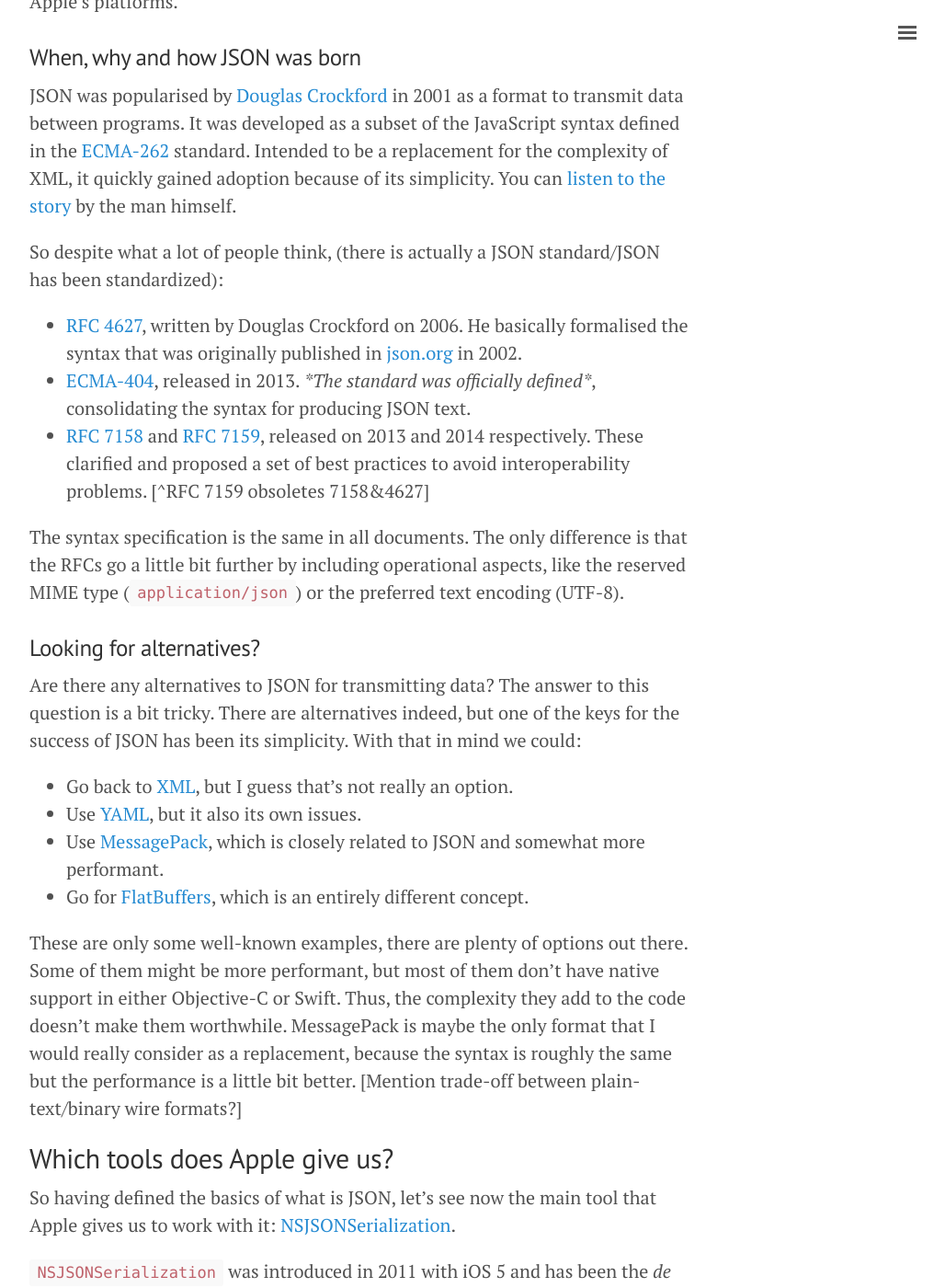
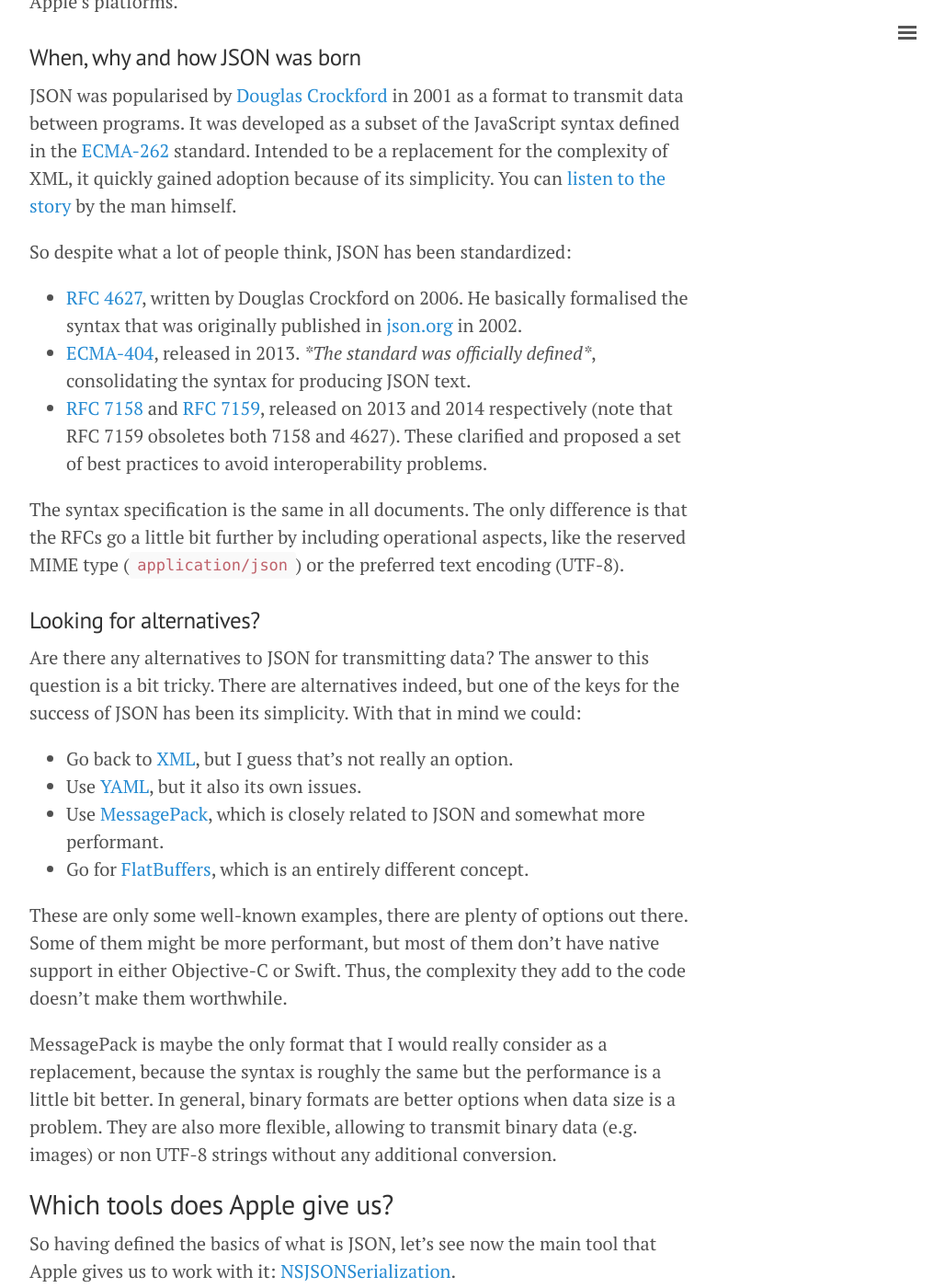
Before and after one commit to elitalon/elitalon.github.io, a Jekyll site: the page built from _posts/2016-07-23-what-nobody-will-tell-you-about-json.md, in a window 1280 px wide and 1400 px high, scrolled down 1758 px. Shown: the whole window at 92% size, without its empty margins (248-1276 px from the left). Built offline with Jekyll 4.4.1, drawn with Linux system fonts in a browser that asks for light colours; some of the changed text lies outside the part shown.

Commit message:
Clean inline editions from @flufff42 in #2

```diff
--- a/_posts/2016-07-23-what-nobody-will-tell-you-about-json.md
+++ b/_posts/2016-07-23-what-nobody-will-tell-you-about-json.md
@@ -38,11 +38,11 @@
 ### When, why and how JSON was born
 JSON was popularised by [Douglas Crockford](http://crockford.com) in 2001 as a format to transmit data between programs. It was developed as a subset of the JavaScript syntax defined in the [ECMA-262](http://www.ecma-international.org/publications/standards/Ecma-262.htm) standard. Intended to be a replacement for the complexity of XML, it quickly gained adoption because of its simplicity. You can [listen to the story](https://www.youtube.com/watch?v=kc8BAR7SHJI) by the man himself.
 
-So despite what a lot of people think, (there is actually a JSON standard/JSON has been standardized):
+So despite what a lot of people think, JSON has been standardized:
 
 * [RFC 4627](https://tools.ietf.org/html/rfc4627), written by Douglas Crockford on 2006. He basically formalised the syntax that was originally published in [json.org](http://json.org) in 2002.
 * [ECMA-404](http://www.ecma-international.org/publications/files/ECMA-ST/ECMA-404.pdf), released in 2013. _*The standard was officially defined*_, consolidating the syntax for producing JSON text.
-* [RFC 7158](https://tools.ietf.org/html/rfc7158) and [RFC 7159](https://tools.ietf.org/html/rfc7159), released on 2013 and 2014 respectively. These clarified and proposed a set of best practices to avoid interoperability problems. [^RFC 7159 obsoletes 7158&4627]
+* [RFC 7158](https://tools.ietf.org/html/rfc7158) and [RFC 7159](https://tools.ietf.org/html/rfc7159), released on 2013 and 2014 respectively (note that RFC 7159 obsoletes both 7158 and 4627). These clarified and proposed a set of best practices to avoid interoperability problems.
 
 The syntax specification is the same in all documents. The only difference is that the RFCs go a little bit further by including operational aspects, like the reserved MIME type (`application/json`) or the preferred text encoding (UTF-8).
 
@@ -54,7 +54,9 @@
 * Use [MessagePack](https://en.wikipedia.org/wiki/MessagePack), which is closely related to JSON and somewhat more performant.
 * Go for [FlatBuffers](https://google.github.io/flatbuffers/index.html), which is an entirely different concept.
 
-These are only some well-known examples, there are plenty of options out there. Some of them might be more performant, but most of them don't have native support in either Objective-C or Swift. Thus, the complexity they add to the code doesn't make them worthwhile. MessagePack is maybe the only format that I would really consider as a replacement, because the syntax is roughly the same but the performance is a little bit better. [Mention trade-off between plain-text/binary wire formats?]
+These are only some well-known examples, there are plenty of options out there. Some of them might be more performant, but most of them don't have native support in either Objective-C or Swift. Thus, the complexity they add to the code doesn't make them worthwhile.
+
+MessagePack is maybe the only format that I would really consider as a replacement, because the syntax is roughly the same but the performance is a little bit better. In general, binary formats are better options when data size is a problem. They are also more flexible, allowing to transmit binary data (e.g. images) or non UTF-8 strings without any additional conversion.
 
 
 ## Which tools does Apple give us?
@@ -71,13 +73,13 @@
 
 > *The top level object is either an `NSArray` or an `NSDictionary`.*
 
-This is an interesting limitation, because the standard [^ only as of [RFC 7518 §2](https://tools.ietf.org/html/rfc7158#section-2)] actually allows any JSON value as a top-level root object. And there is also an important piece of advice:
+This is an interesting limitation, because as of [RFC 7518 §2](https://tools.ietf.org/html/rfc7158#section-2) the standard allows any JSON value as a top-level root object. And there is also an important piece of advice:
 
 > *Other rules may apply. Calling `isValidJSONObject:` or attempting a conversion are the definitive ways to tell if a given object can be converted to JSON data.*
 
 I couldn't find which "other rules" they refer to. So on the event of unexpected behaviour we have to use `isValidJSONObject:` to debug.
 
-This lack of support of the latest standard is probably the fundamental reason that justifies writing an alternative JSON serialiser. Although, to be honest, I have rarely found myself receiving a JSON object where the top-level object was not a dictionary or an array. ([See attached screenshots, `public static var allowFragments: JSONSerialization.ReadingOptions { get }`])
+This lack of support of the latest standard is probably the fundamental reason that justifies writing an alternative JSON serialiser. Although, to be honest, I have rarely found myself receiving a JSON object where the top-level object was not a dictionary or an array. In any case, passing the `.AllowFragments` option disables this limitation (thanks to [@flufffel](https://twitter.com/flufffel) for pointing this out).
 
 
 ## What's wrong with parsing JSON?
@@ -181,8 +183,7 @@
 
 > *Not every piece of clever code is a great pattern.*
 
-[^ I would give benefit of the doubt here to a library first written for Swift 1 when http://chris.eidhof.nl/post/json-parsing-in-swift/ was one of the first Swifty approaches https://github.com/thoughtbot/Argo/commit/f5b5973ae5ff2473fdc8d2a75b5567e6f79513ec]
-
+It is true though that this library was written for Swift 1, when everybody was experimenting and [taking the functional aspects of Swift to the limit](http://chris.eidhof.nl/post/json-parsing-in-swift/). So I can understand why they took this approach.
 
 ### 3. ObjectMapper
 Let's continue with [ObjectMapper](https://github.com/Hearst-DD/ObjectMapper), by [Hearst](http://www.hearst.com). Here is an example on how to parse data:
```
Also changed, not shown: other parts of _posts/2016-07-23-what-nobody-will-tell-you-about-json.md (+1 -1 lines).
